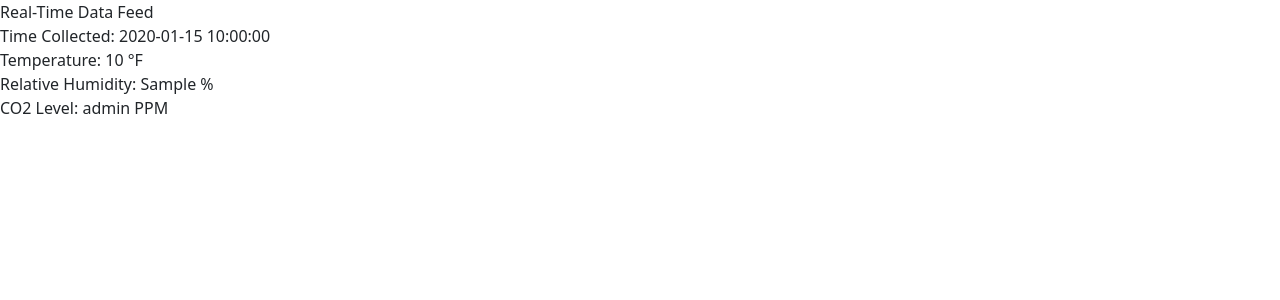
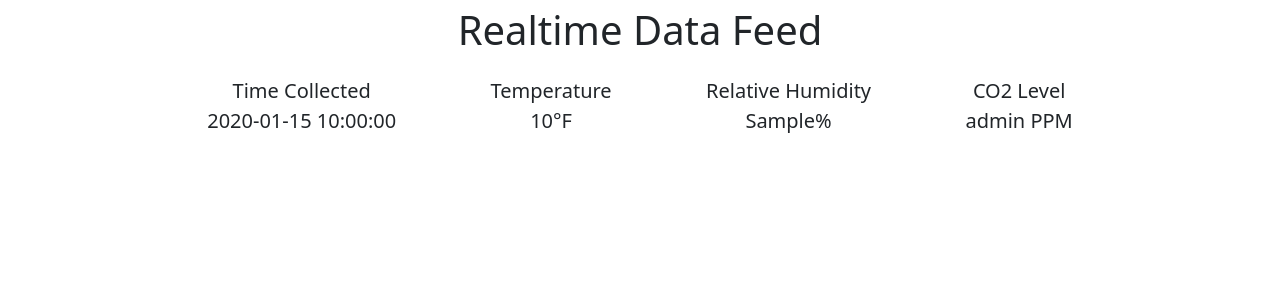
Before and after one commit to brunoamorim39/northside-cultivation, a Flask app: template application/templates/index.html in a window 1280 px wide. Shown: the top 300 px of the page. Run offline with Flask 2, Linux system fonts and the light colour scheme; the template is opened without the code that fills it: most values are stand-ins (such as "Sample title", 1, 10 or a date in 2020); data that the repository does not hold is empty; some libraries are stand-ins or nearby versions.

Commit message:
Formatted Data Monitoring

```diff
--- /dev/null
+++ b/application/static/css/index_desktop.css
@@ -0,0 +1,5 @@
+.feed-content {
+    flex-direction: row !important;
+    justify-content: space-around !important;
+    width: 75% !important;
+}
--- /dev/null
+++ b/application/static/css/index_mobile.css
@@ -0,0 +1,3 @@
+.feed-content {
+    flex-direction: column !important;
+}
--- /dev/null
+++ b/application/static/css/index_tablet.css
@@ -0,0 +1,5 @@
+.feed-content {
+    flex-direction: row !important;
+    justify-content: space-around !important;
+    width: 90% !important;
+}
--- a/application/templates/index.html
+++ b/application/templates/index.html
@@ -3,7 +3,7 @@
     <head>
         <title>Fruiting Room Environment Monitor</title>
         <meta charset="utf-8">
-        <meta name="viewport" content="width=device-width, initial-scale=1, shrink-to-fit=no">
+        <meta name="viewport" content="width=device-width, initial-scale=1.0, shrink-to-fit=no">
         <link rel="stylesheet" type="text/css" media="screen and (max-width: 767px)" href="{{ url_for('static', filename='css/index_mobile.css') }}">
         <link rel="stylesheet" type="text/css" media="screen and (min-width: 768px) and (max-width: 1199px)" href="{{ url_for('static', filename='css/index_tablet.css') }}">
         <link rel="stylesheet" type="text/css" media="screen and (min-width: 1200px)" href="{{ url_for('static', filename='css/index_desktop.css') }}">
@@ -15,17 +15,29 @@
     </head>
     <body>
         <div class="realtime-feed">
-            <div class="feed-title">
-                <div>Real-Time Data Feed</div>
+            <div class="feed-title text-center fs-1">
+                <div>Realtime Data Feed</div>
             </div>
-            <div class="feed-content">
-                <div id="realtime-time">Time Collected: {{ rt_time }}</div>
-                <div id="realtime-temperature">Temperature: {{ rt_temperature }} °F</div>
-                <div id="realtime-humidity">Relative Humidity: {{ rt_humidity }} %</div>
-                <div id="realtime-co2">CO2 Level: {{ rt_co2_level }} PPM</div>
+            <div class="feed-content d-flex flex-wrap align-content-center mx-auto">
+                <div class="time-block text-center fs-5 mt-3">
+                    <div id="realtime-time-label">Time Collected</div>
+                    <div id="realtime-time">{{ rt_time }}</div>
+                </div>
+                <div class="temperature-block text-center fs-5 mt-3">
+                    <div id="realtime-temperature">Temperature</div>
+                    <div id="realtime-temperature">{{ rt_temperature }}°F</div>
+                </div>
+                <div class="humidity-block text-center fs-5 mt-3">
+                    <div id="realtime-humidity">Relative Humidity</div>
+                    <div id="realtime-humidity">{{ rt_humidity }}%</div>
+                </div>
+                <div class="co2-block text-center fs-5 mt-3">
+                    <div id="realtime-co2">CO2 Level</div>
+                    <div id="realtime-co2">{{ rt_co2_level }} PPM</div>
+                </div>
             </div>
         </div>
-        <div class="chart-section">
+        <div class="chart-section w-100">
             <div id="data-log" class="data-log"></div>
         </div>
     </body>
```
Also changed, not shown: application/routes.py (+15 -21 lines), application/static/css/index.css (deleted).
